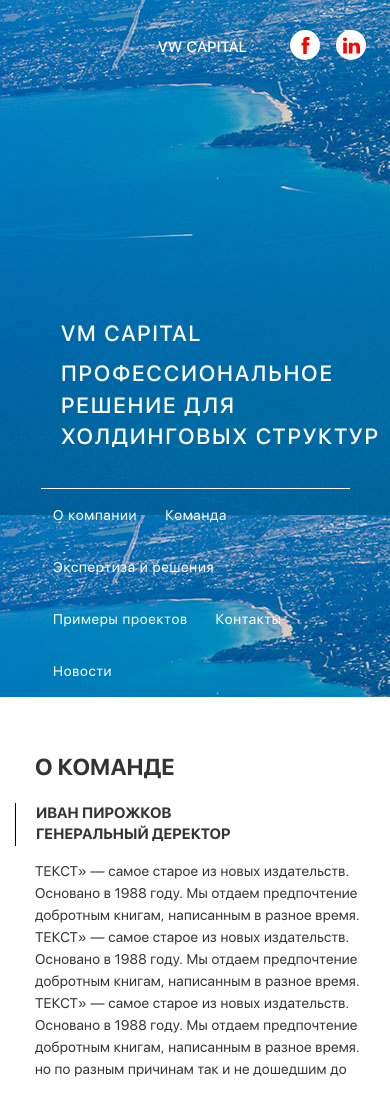
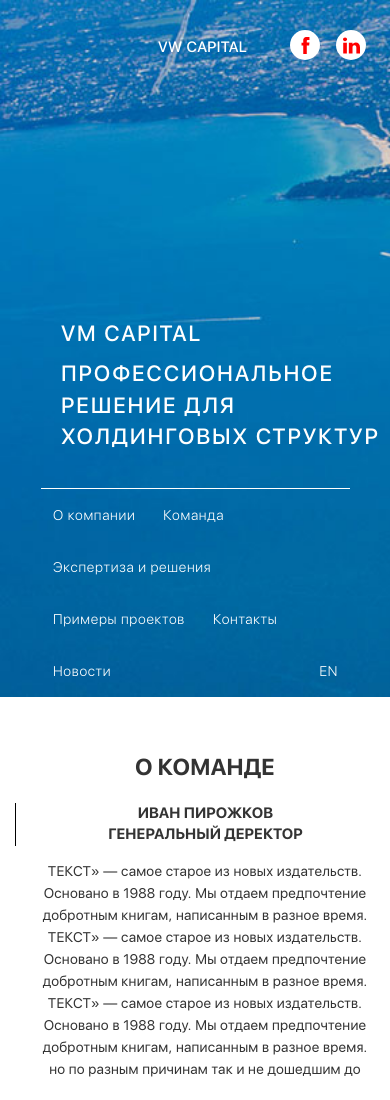
Before and after one commit to billybonz1/vmcapital, a website: page app/index.html in a window 390 px wide. Shown: the top 1100 px of the page. Drawn offline with Linux system fonts and the light colour scheme.

Commit message:
gh-pages

```diff
--- a/app/index.html
+++ b/app/index.html
@@ -92,7 +92,8 @@
 					<li><a href="#">Экспертиза и решения</a></li>
 					<li><a href="#">Примеры проектов</a></li>
 					<li><a href="#">Контакты</a></li>
-					<li><a href="#">Новости</a></li>
+					<li><a href="#">Новости</a>
+					<li class="pull-right"><a href="#">EN</a></li>
 				</ul>
 			</div>
 		</div>
@@ -242,7 +243,7 @@
 					</a>
 				</div>
 			</div>
-
+			<div class="clearfix"></div>
 	</footer>
 	</div>
 
--- a/scss/_media.scss
+++ b/scss/_media.scss
@@ -16,6 +16,12 @@
 	.content-left h2{
 		padding-left: 20px;
 	}
+	.main-content__item{
+		text-align: center;
+		h2{
+			text-align: center;
+		}
+	}
 }
 
 /* Extra Small Devices, Phones */
--- a/scss/header.scss
+++ b/scss/header.scss
@@ -15,6 +15,7 @@ body{
 header{
 	background-image: url(../img/img.jpg);
 	min-height: 515px;
+	background-size: cover;
 }
 .logo{
 	font-family: "SFUIDisplay-Medium";
@@ -112,7 +113,7 @@ header{
 	a{
 		color: #fff;
 		font-size: 14px;
-		font-family: "SFUIDisplay-Regular";
+		font-family: "SFUIDisplay-light";
 		padding: 16px 12px;
 		display: block;
 		letter-spacing: 0.7px;
@@ -171,7 +172,7 @@ p{
 	font-family: "SFUIDisplay-Regular";
 }
 .copyright{
-	font-family: "SFUIDisplay-Bold";
+	font-family: "SFUIDisplay-Light";
 	text-transform: uppercase;
 	font-size: 10px;
 	padding: 8px 15px;
```
Also changed, not shown: app/css/header.css, app/css/main.css.
